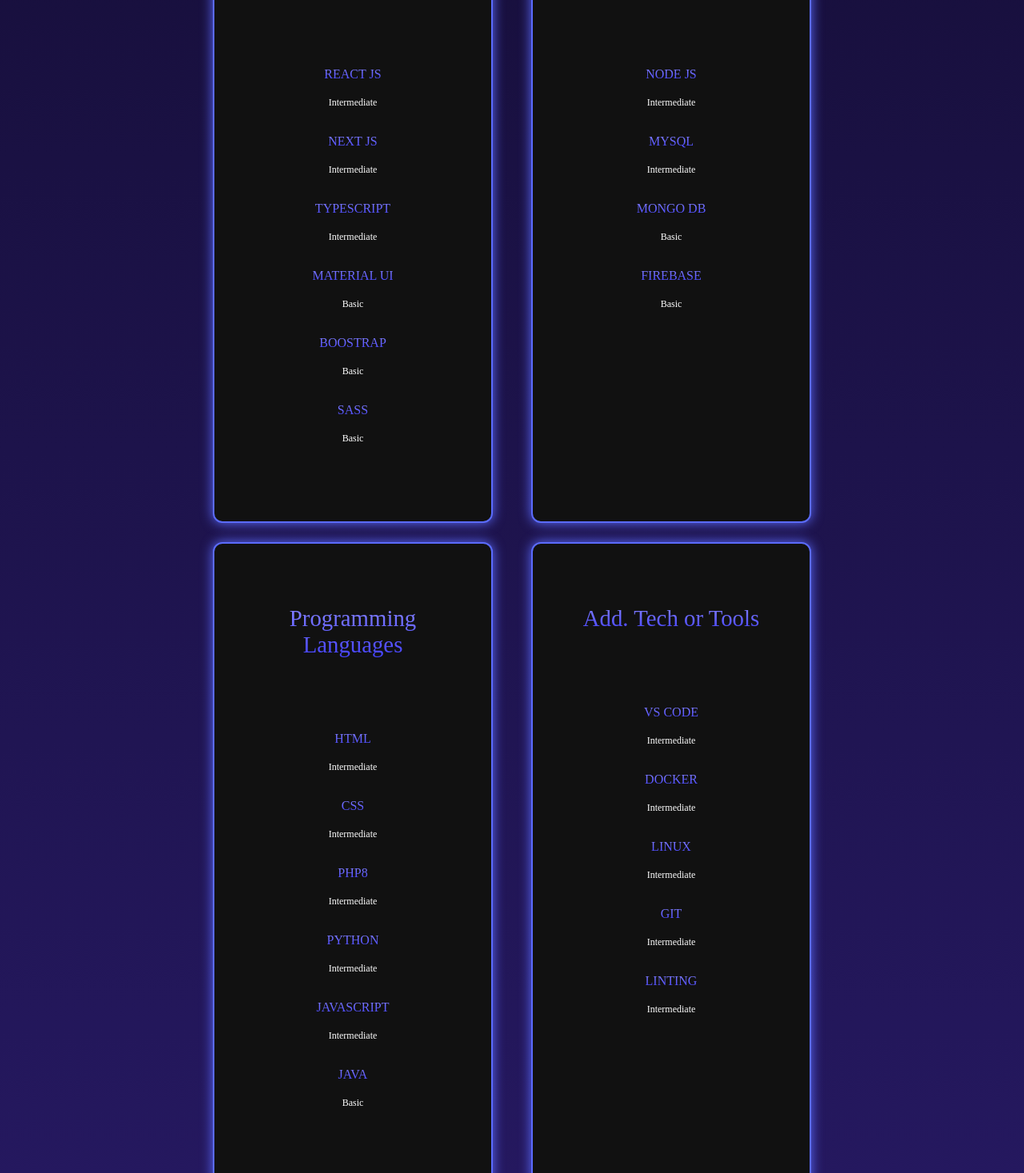
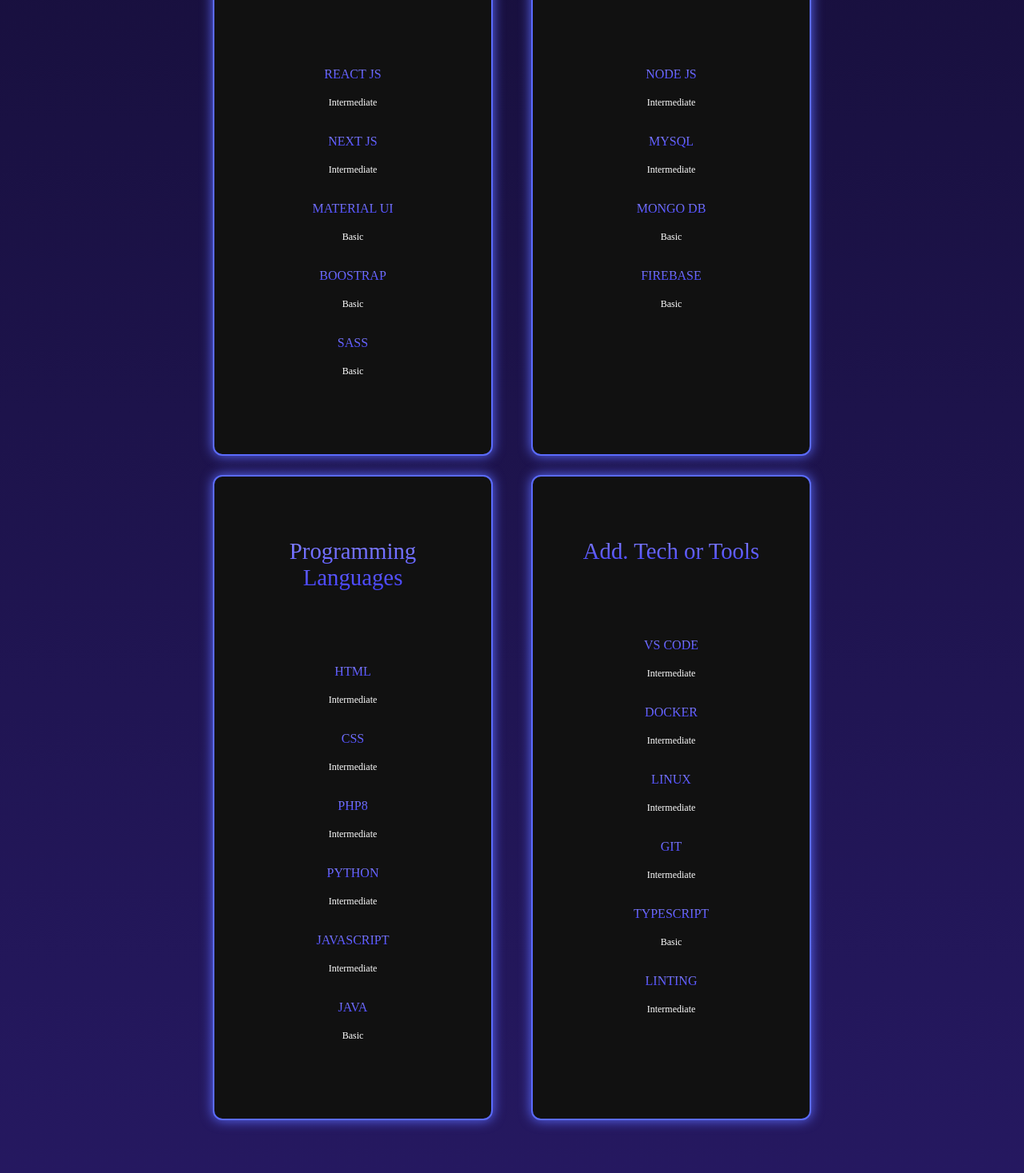
Before and after one commit to DontStopPrograming/portfolio2024, a React (Vite) app: page / in a window 1280 px wide. Shown: the part 2866-4333 px from the top of the page at 80% size. Built offline with nearby package versions, Linux system fonts and the light colour scheme.

Commit message:
error fixed

```diff
--- a/src/components/skills/Frontend.jsx
+++ b/src/components/skills/Frontend.jsx
@@ -22,15 +22,6 @@ export const Frontend = () => {
 
                         <div>
                             <h3 className='skills__name'> NEXT JS </h3>
-                            <span className='skills__level'> Intermediate </span>
-                        </div>
-                    </div>
-
-                    <div className='skills__data'>
-                        <i className='bx bx-badge-check' ></i>
-
-                        <div>
-                            <h3 className='skills__name'> TYPESCRIPT </h3>
                             <span className='skills__level'> Intermediate </span>
                         </div>
                     </div>
--- a/src/components/skills/OtherTechnologies.jsx
+++ b/src/components/skills/OtherTechnologies.jsx
@@ -47,6 +47,15 @@ export const OtherTechnologies = () => {
                     </div>
 
                     <div className='skills__data'>
+                        <i className='bx bx-badge-check' ></i>
+
+                        <div>
+                            <h3 className='skills__name'> TYPESCRIPT </h3>
+                            <span className='skills__level'> Basic </span>
+                        </div>
+                    </div>
+
+                    <div className='skills__data'>
                         <i className='bx bx-check-square'></i>
 
                         <div>
```
